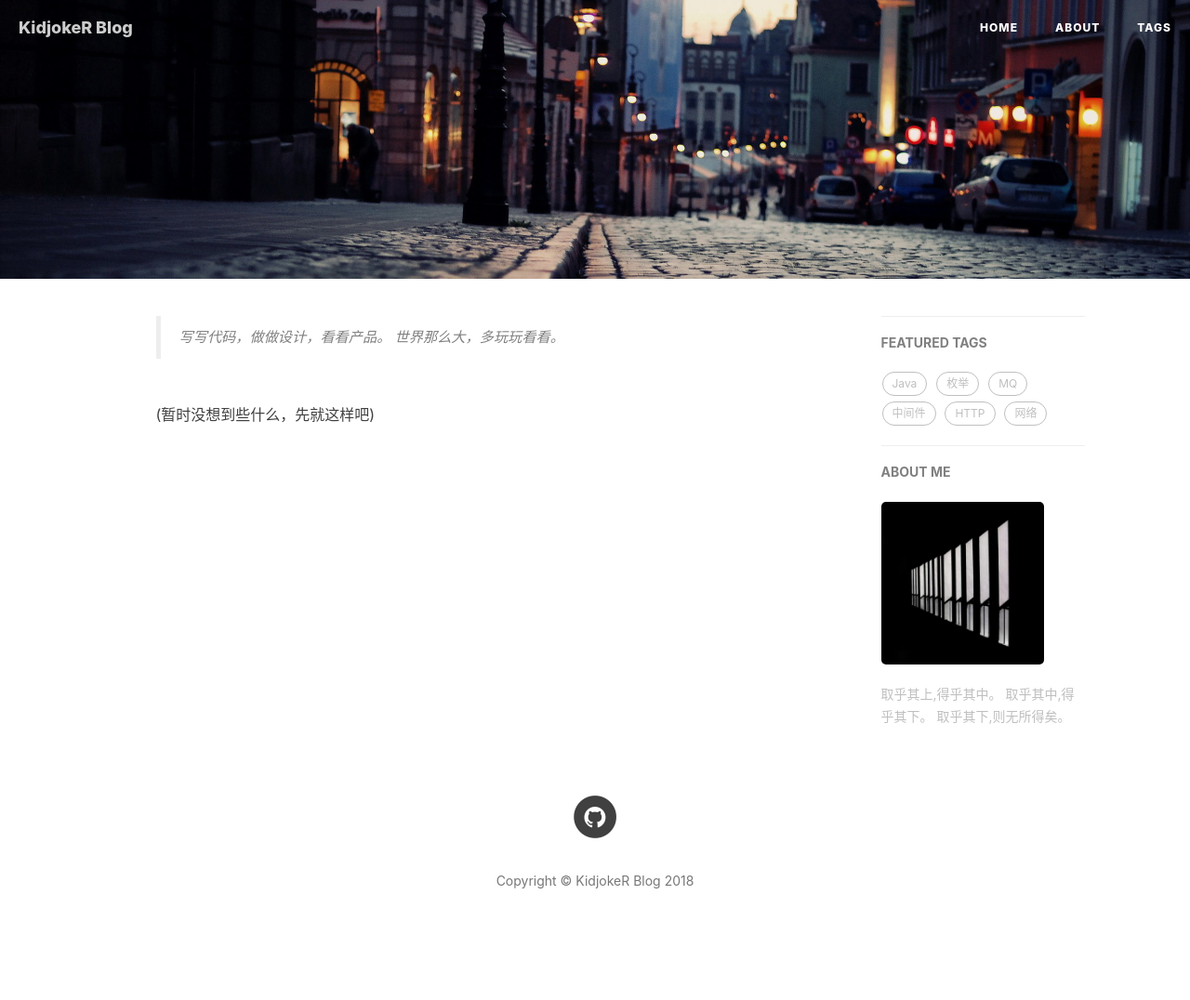
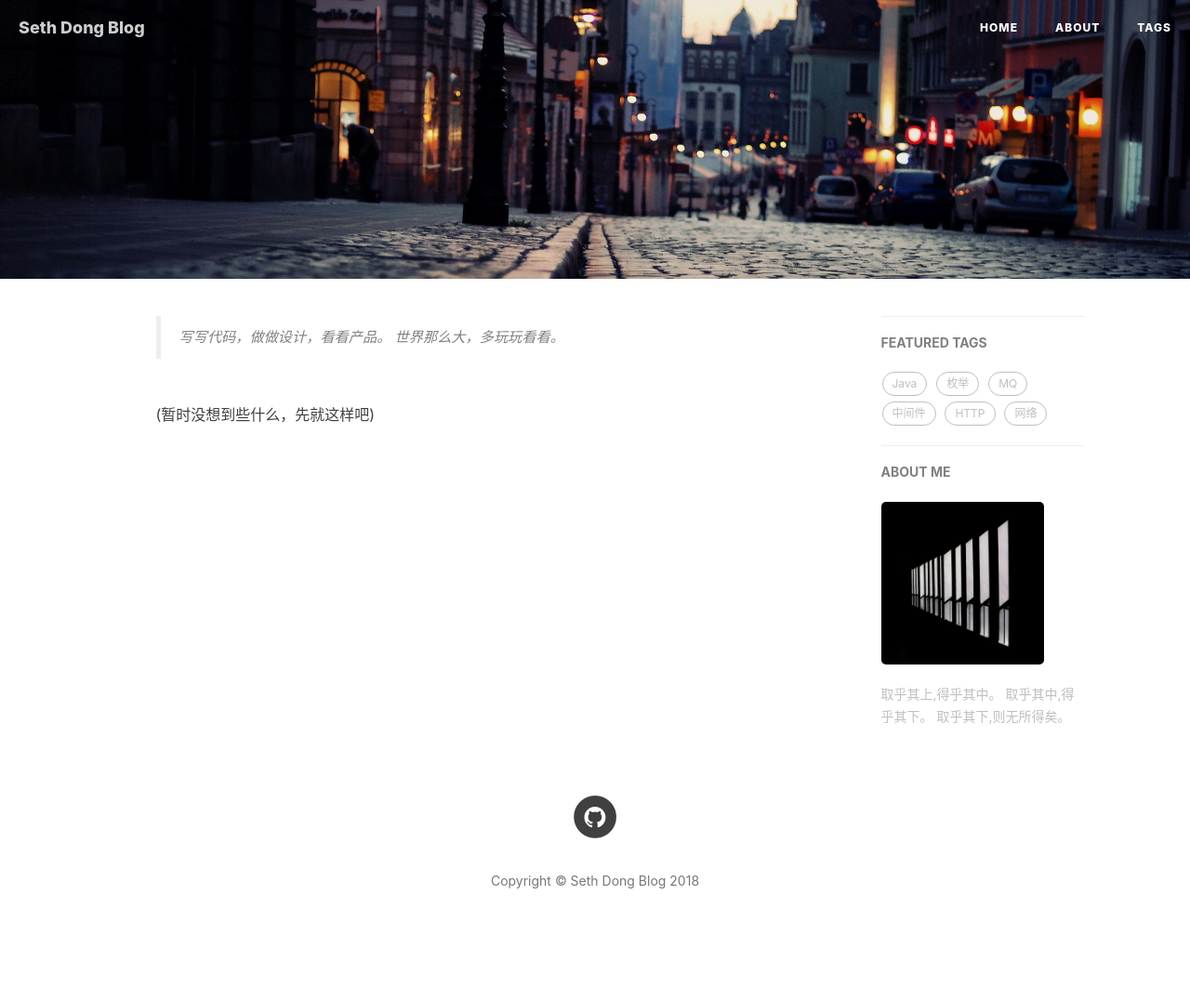
Before and after one commit to Dazzle666/Dazzle666.github.io, a Jekyll site: the page built from about.html, in a window 1280 px wide. Shown: the whole page at 93% size. Built offline with Jekyll 4.4.1, drawn with Linux system fonts in a browser that asks for light colours; nearby versions of some CDN libraries; comment, search, counter and statistics services are not loaded; grey boxes are pictures that could not be loaded.

Commit message:
Update _config.yml

```diff
--- a/_config.yml
+++ b/_config.yml
@@ -1,16 +1,16 @@
 # Site settings
-title: KidjokeR Blog
-SEOTitle: 金志杰 | KidjokeR Blog
+title: Seth Dong Blog
+SEOTitle: 董旭 | Seth Dong Blog
 header-img: img/home-bg.jpg
 email: superhero.04@hotmail.com
 description: ""
 keyword: ""
-url: "http://kidjoker.cn"
+url: "blogs.idongxu.com.cn"
 baseurl: "/"
 
 # SNS settings
 #RSS: true
-github_username: kidjoker
+github_username: Dazzle666
 #weibo_username: kidjoker
 #zhihu_username: kidjoker
 #twitter_username: kidjoker
```
